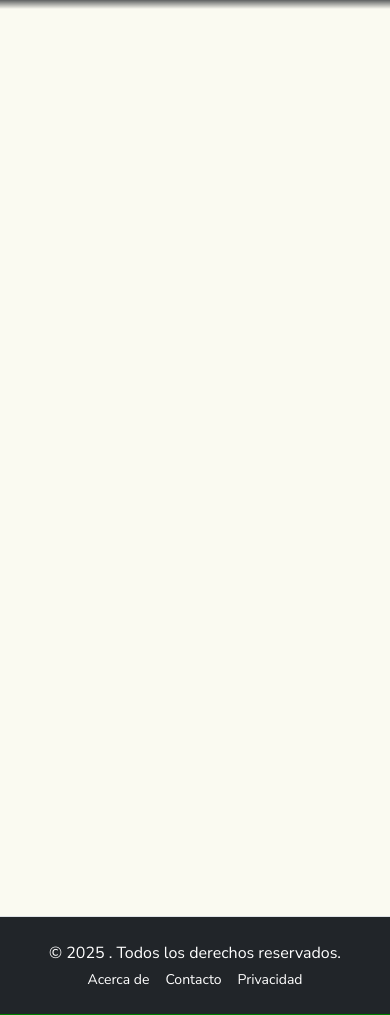
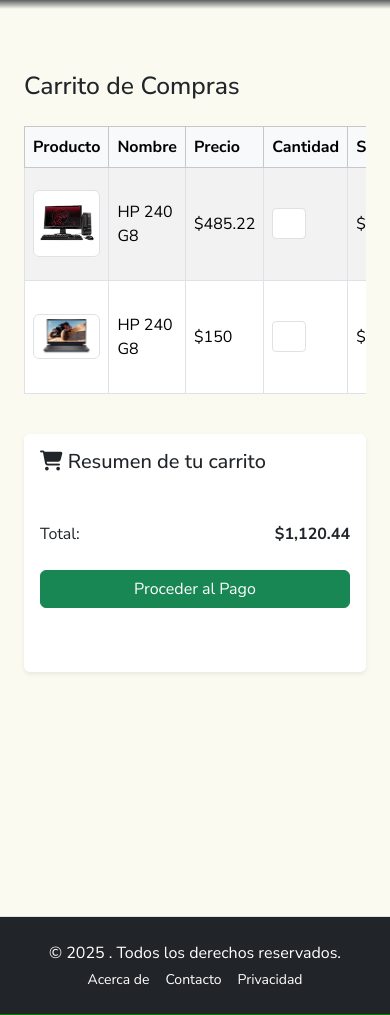
Before and after one commit to Ahtnezev/light-agency, a PHP site: page /cart in a window 390 px wide. Shown: the part 55-1070 px from the top of the page. Run offline with PHP 8.4, Linux system fonts and the light colour scheme; data comes from the database, SQL or seed files in the repository; both versions use the stored data as it was after the commit; some libraries are stand-ins or nearby versions.

Commit message:
[add-update] delete a cart FN, model, controller, router

```diff
--- a/php/controllers/CartController.php
+++ b/php/controllers/CartController.php
@@ -1,11 +1,42 @@
 <?php
 namespace controllers;
 
+use models\Cart;
+use PDOException;
+
 class CartController {
 
+    /**
+     *
+    */
     public function index() {
-
+        $cartItems = Cart::allWithProducts();
         include __DIR__ . '/../../public_html/views/cart/index.php';
     }
 
+    public function addProduct() {
+    }
+
+    /**
+     * Delete a cart item
+    */
+    public function delete() {
+        header('Content-Type: application/json');
+
+        $input = json_decode(file_get_contents('php://input'), true);
+        $id = intval($input['id'] ?? 0);
+
+        if ($id <= 0 || empty($id)) {
+            echo json_encode(['success' => false, 'message' => 'ID invalido: ' . $id]);
+            return;
+        }
+
+        try {
+            Cart::setDeletedAt($id);
+            echo json_encode(['success' => true]);
+        } catch (PDOException $e) {
+            echo json_encode(['success' => false, 'message' => $e->getMessage()]);
+        }
+    }
+
 }
--- a/php/core/router.php
+++ b/php/core/router.php
@@ -2,33 +2,39 @@
 namespace core;
 
 use controllers\CartController;
-use controllers\CategoriesController;
 use controllers\ProductsController;
 
 class Router {
     public function route() {
-    $request = trim($_SERVER['REQUEST_URI'], '/');
+    $request = trim(parse_url($_SERVER['REQUEST_URI'], PHP_URL_PATH), '/');
+    // $request = trim($_SERVER['REQUEST_URI'], '/');
 
     // Delete params like: ?x=1
     if (strpos($request, '?') !== false) {
         $request = explode('?', $request)[0];
     }
 
+    // $segments = explode('/', $request);
+    // $main = $segments[0] ?? 'home';
+    // $param = $segments[1] ?? null;
     $segments = explode('/', $request);
-    $main = $segments[0] ?? 'home';
-    $param = $segments[1] ?? null;
+    $route = $segments[0] ?? 'home';
+    $action = $segments[1] ?? null;
+    $param = $segments[2] ?? null;
 
-    switch ($main) {
+    $path = $route . ($action ? "/$action" : '');
+
+    switch ($path) {
         case '':
         case 'home':
-            $controller = new ProductsController();
-            $controller->index();
+            (new ProductsController)->index();
             break;
 
-        case 'product':
-            if ($param && is_numeric($param)) {
+        case (preg_match('/^product\/\d+$/', $path) ? true : false):
+            $productId = (int) $segments[1];
+            if ($productId) {
                 $controller = new ProductsController();
-                $controller->show((int)$param);
+                $controller->show($productId);
             } else {
                 http_response_code(400);
                 include __DIR__ . '/../../public_html/views/products/not-found.php';
@@ -37,18 +43,19 @@
             break;
 
         case 'featured':
-            $controller = new ProductsController();
-            $controller->featured();
+            (new ProductsController)->featured();
             break;
 
         case 'best-selling':
-            $controller = new ProductsController();
-            $controller->bestSelling();
+            (new ProductsController)->bestSelling();
             break;
 
         case 'cart':
-            $controller = new CartController();
-            $controller->index();
+            (new CartController)->index();
+            break;
+
+        case 'cart/delete':
+            (new CartController)->delete();
             break;
 
         case 'search':
--- /dev/null
+++ b/php/helpers/cart_helper.php
@@ -0,0 +1,40 @@
+<?php
+namespace helpers;
+
+class CartHelper {
+
+    /**
+     *
+    */
+    public static function getSubtotal($price): float {
+        return $price > 0 ? number_format($price, 2) : 0;
+    }
+
+    /**
+     *
+    */
+    public static function getTotal(array $cartItems) {
+        $total = 0;
+        foreach($cartItems as $cart) {
+            $total += ( $cart['subtotal'] * $cart['qty']);
+        }
+        $result = ($total > 0) ? number_format($total, 2): 0;
+
+        return $result;
+    }
+
+    /**
+     * calcular intereses con el 10% anual
+     * @return float
+    */
+    public static function calculateMonthly($price, $months, $interesAnual = 10.00) : float {
+        $r = ($interesAnual / 100) / 12;
+        $n = $months <= 0 ? 1 : $months;
+        if ($r == 0) return $price / $n;
+
+        $monthly = $price * ($r * pow(1 + $r, $n)) / (pow(1 + $r, $n) - 1);
+
+        return round($monthly, 2);
+    }
+
+}
--- a/php/helpers/index.php
+++ b/php/helpers/index.php
@@ -2,6 +2,7 @@
 require_once __DIR__ . '/../load_env.php';
 require_once __DIR__ . '/get_env.php';
 require_once __DIR__ . '/assets.php';
+require_once __DIR__ . '/cart_helper.php';
 require_once __DIR__ . '/layout.php';
 
 loadEnv(__DIR__ . '/../../.env');
--- /dev/null
+++ b/php/models/Cart.php
@@ -0,0 +1,38 @@
+<?php
+namespace models;
+
+use core\Model;
+use PDO;
+
+class Cart extends Model {
+
+    protected static $table = 'cart';
+
+    /**
+     *
+    */
+    public static function setDeletedAt(int $cartId) {
+        $pdo = static::getConnection();
+        $stmt = $pdo->prepare("UPDATE cart SET deleted_at = NOW() WHERE product_id = ?");
+        $stmt->execute([$cartId]);
+    }
+
+   /**
+    * Get cart items where paid column is false and deleted_at is null
+    * @return array
+   */
+   public static function allWithProducts() {
+    $pdo = self::getConnection();
+    $stmt = $pdo->prepare("
+        SELECT cart.*, products.specs, products.image_url
+        FROM cart
+        JOIN products ON products.id = cart.product_id
+        WHERE cart.paid = 0
+        AND cart.deleted_at IS NULL
+    ");
+    $stmt->execute();
+    return $stmt->fetchAll(PDO::FETCH_ASSOC);
+
+   }
+
+}
--- a/public_html/assets/css/childs/card.css
+++ b/public_html/assets/css/childs/card.css
@@ -7,6 +7,10 @@
         margin: auto;
         display: block;
     }
+}
+
+.card-resumen {
+    min-height: 100%;
 }
 
 .card-minimal {
--- a/public_html/assets/js/app.js
+++ b/public_html/assets/js/app.js
@@ -16,12 +16,57 @@
 $(document).ready(function () {
   console.log('jquery it works');
   $('#btn-sales').click(function () {
-    showToast('Test', 'info');
+    showToast('Test', 'info', 'Lorem ipsum dolor sit amet consectetur adipisicing elit. Neque, doloremque!');
   });
   $('#button-add-product-cart').click(function () {
     displayMessageProductAdded();
   });
+  $('#button-delete-cart-product').click(function () {
+    displayMessageProductDeleted();
+  });
+  $('#button-process-payment').click(function () {
+    let timerInterval;
+    Swal.fire({
+      title: "Procesando pago...",
+      html: "Por favor, espere <b></b>.",
+      timer: 1700,
+      timerProgressBar: true,
+      didOpen: () => {
+        Swal.showLoading();
+        const timer = Swal.getPopup().querySelector("b");
+        timerInterval = setInterval(() => {
+          timer.textContent = `${Swal.getTimerLeft()}`;
+        }, 100);
+      },
+      willClose: () => {
+        clearInterval(timerInterval);
+      }
+    }).then((result) => {
+      if (result.dismiss === Swal.DismissReason.timer) {
+        showToast('Pago realizado', 'success', '');
+      }
+    });
+  });
 });
+
+//
+function displayMessageProductDeleted() {
+  const Toast = Swal.mixin({
+    toast: true,
+    position: "top-end",
+    showConfirmButton: false,
+    timer: 1500,
+    timerProgressBar: true,
+    didOpen: (toast) => {
+      toast.onmouseenter = Swal.stopTimer;
+      toast.onmouseleave = Swal.resumeTimer;
+    }
+  });
+  Toast.fire({
+    icon: "success",
+    title: "Producto eliminado!"
+  });
+}
 
 //
 function displayMessageProductAdded() {
@@ -29,7 +74,7 @@
     toast: true,
     position: "top-end",
     showConfirmButton: false,
-    timer: 3000,
+    timer: 1500,
     timerProgressBar: true,
     didOpen: (toast) => {
       toast.onmouseenter = Swal.stopTimer;
@@ -43,10 +88,10 @@
 }
 
 // display a basic sweetalert
-function showToast(text, icon) {
+function showToast(title, icon, text) {
   Swal.fire({
-    title: text,
-    text: 'Lorem ipsum dolor sit amet consectetur adipisicing elit. Neque, doloremque!',
+    title: title,
+    text: text,
     icon: icon,
     confirmButtonText: 'Cerrar',
     allowOutsideClick: false
--- /dev/null
+++ b/public_html/views/cart/content-cart.php
@@ -0,0 +1,79 @@
+<div class="container my-5">
+    <h2 class="mb-4">Carrito de Compras</h2>
+
+    <div class="table-responsive">
+        <table class="table align-middle table-bordered table-hover table-striped" id="cart-table">
+            <thead class="table-light">
+                <tr>
+                    <th>Producto</th>
+                    <th>Nombre</th>
+                    <th>Precio</th>
+                    <th>Cantidad</th>
+                    <th>Subtotal</th>
+                    <th>Mensualidad</th>
+                    <th></th>
+                </tr>
+            </thead>
+            <tbody>
+                <?php
+                use helpers\CartHelper;
+                use function helpers\asset;
+
+                // print_r($cartItems);
+                foreach($cartItems as $key => $cart) :
+                    $subtotal = $cart['subtotal'] * $cart['qty'];
+                    $mensual6 = CartHelper::calculateMonthly($subtotal, 6);
+                    $mensual12 = CartHelper::calculateMonthly($subtotal, 12);
+                ?>
+                    <tr class="cart-item">
+                        <td>
+                            <img src="<?= asset('images/products/' .  e($cart['image_url']) ) ?>" class="img-thumbnail" style="width: 80px;" alt="<?= e($cart['specs']) ?>">
+                        </td>
+                        <td>HP 240 G8</td>
+                        <td>$<?= CartHelper::getSubtotal($cart['subtotal']) ?></td>
+                        <td>
+                            <input type="number" class="form-control form-control-sm w-50" min="1" value="<?= $cart['qty'] ?>">
+                        </td>
+                        <td>$<?= CartHelper::getSubtotal($cart['subtotal']) ?></td>
+                         <td>
+                            <small>6 meses: $<?= $mensual6 ?> / mes</small><br>
+                            <small>12 meses: $<?= $mensual12 ?> / mes</small>
+                        </td>
+                        <td>
+                            <button class="btn btn-sm btn-outline-danger btn-delete" data-id="<?= $cart['id'] ?>">
+                                <i class="fas fa-trash"></i>
+                            </button>
+                        </td>
+                    </tr>
+                <?php endforeach; ?>
+            </tbody>
+        </table>
+    </div>
+
+    <div class="row justify-content-end mt-4">
+        <div class="col-md-4">
+            <div class="card card-resumen border-0 shadow-sm">
+                <div class="card-body">
+                    <h5 class="card-title mb-5">
+                        <i class="fas fa-shopping-cart"></i>
+                        <span>Resumen de tu carrito</span>
+                    </h5>
+                    <p class="mb-2 d-flex justify-content-between">
+                        <span>Total:</span>
+                        <strong>$<?= CartHelper::getTotal($cartItems) ?></strong>
+                    </p>
+                    <button class="btn btn-success w-100 mt-3" id="button-process-payment">Proceder al Pago</button>
+                </div>
+            </div>
+        </div>
+    </div>
+
+    <div class="row">
+        <div class="col-12">
+            <p id="empty-cart-msg" class="text-muted text-center mt-4" style="display: none;">
+            Tu carrito está vacío 🛒
+            </p>
+        </div>
+    </div>
+
+</div>
--- a/public_html/views/cart/index.php
+++ b/public_html/views/cart/index.php
@@ -19,7 +19,17 @@
     <main class="main min-vh-100 container mt-4">
         <div class="row">
             <div class="col-12">
-
+                <?php if (count($cartItems) > 0): ?>
+                    <?php include_once 'content-cart.php' ?>
+                <?php else: ?>
+                    <div class="alert alert-warning">
+                        <div>
+                            <strong>Su carrito se encuentra vacio </strong>
+                            <i class="far fa-sad-tear"></i>
+                        </div>
+                        <a href="/" class="text-success fw-bold text-decoration-none">Regresar</a>
+                    </div>
+                <?php endif; ?>
             </div> <!-- col-12 -->
         </div> <!-- row -->
     </main> <!-- main -->
--- a/public_html/views/partials/scripts.php
+++ b/public_html/views/partials/scripts.php
@@ -1,3 +1,51 @@
 <script src="https://code.jquery.com/jquery-3.7.1.min.js" integrity="sha256-/JqT3SQfawRcv/BIHPThkBvs0OEvtFFmqPF/lYI/Cxo=" crossorigin="anonymous"></script>
 <script src="https://cdn.jsdelivr.net/npm/bootstrap@5.3.7/dist/js/bootstrap.bundle.min.js" integrity="sha384-ndDqU0Gzau9qJ1lfW4pNLlhNTkCfHzAVBReH9diLvGRem5+R9g2FzA8ZGN954O5Q" crossorigin="anonymous"></script>
 <script src="https://cdn.jsdelivr.net/npm/sweetalert2@11"></script>
+<script>
+    document.addEventListener('DOMContentLoaded', () => {
+        document.querySelectorAll('.btn-delete').forEach(button => {
+            button.addEventListener('click', () => {
+                const productId = button.getAttribute('data-id');
+                fetch('/cart/delete', {
+                    method: 'POST',
+                    headers: {
+                        'Content-Type': 'application/json'
+                    },
+                    body: JSON.stringify({
+                        id: productId
+                    })
+                })
+                .then(async res => {
+                    const type = res.headers.get('content-type');
+                    if (!type || !type.includes('application/json')) {
+                        throw new Error('Respuesta no es JSON');
+                    }
+                    return res.json();
+                })
+                .then(data => {
+                    if (data.success) {
+                        // const row = button.closest('tr');
+                        // row.remove();
+
+                        // const cartTable = document.getElementById('cart-table');
+                        // const items = cartTable.querySelectorAll('tbody .cart-item');
+
+                        // if (items.length === 0) {
+                        //     document.getElementById('empty-cart-msg').style.display = 'block';
+                        //     cartTable.style.display = 'none';
+                        // }
+
+                        Swal.fire('', 'Producto eliminado correctamente', 'success');
+                        setTimeout(() => { window.location.href = '/cart' }, 1000); // temp
+                    } else {
+                        Swal.fire('Error', data.message || 'No se pudo eliminar', 'error');
+                    }
+                })
+                .catch(err => {
+                    console.error('Error en el fetch:', err.message);
+                    Swal.fire('Error', 'No se pudo conectar con el servidor.', 'error');
+                });
+            });
+        });
+    });
+</script>
```
Also changed, not shown: public_html/assets/Install/script.sql (+22 -0 lines), php/core/model.php (line endings or trailing spaces).
